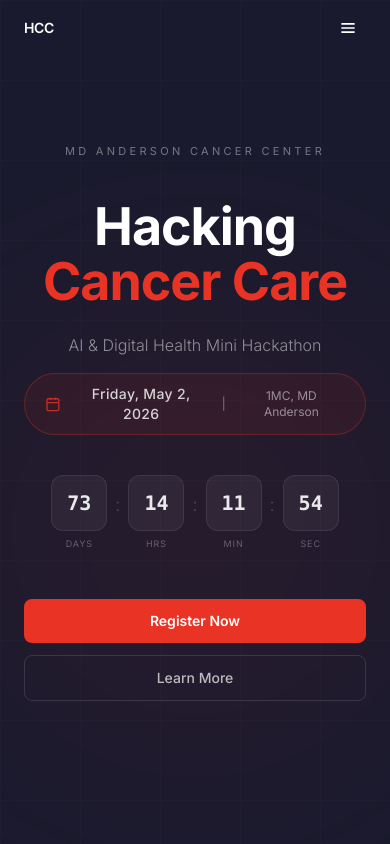
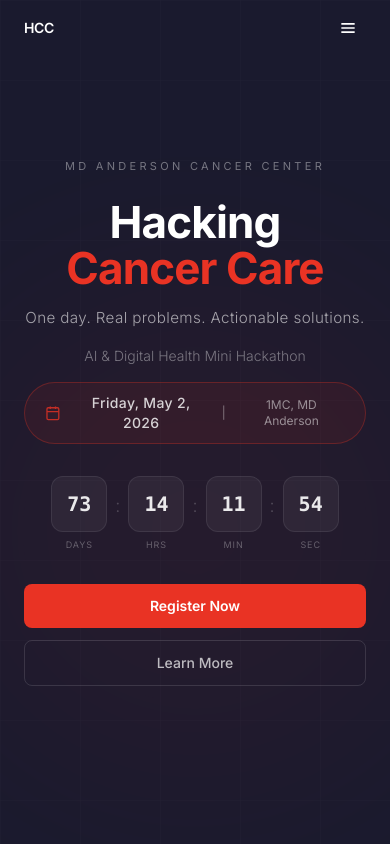
Before and after one commit to kabsam549-bot/hacking-cancer-care, a Next.js app: page / in a window 390 px wide. Shown: the top 844 px of the page. Built offline with nearby package versions, Linux system fonts and the light colour scheme.

Commit message:
Hero: Add tagline to hero, tighten mobile spacing, use 100svh

```diff
--- a/src/components/Hero.tsx
+++ b/src/components/Hero.tsx
@@ -33,7 +33,7 @@ export default function Hero() {
   return (
     <section
       id="hero"
-      className="relative min-h-screen flex flex-col items-center justify-center bg-[var(--color-navy)] text-white overflow-hidden px-6"
+      className="relative min-h-[100svh] flex flex-col items-center justify-center bg-[var(--color-navy)] text-white overflow-hidden px-6 py-16"
     >
       {/* Subtle grid */}
       <div
@@ -49,20 +49,24 @@ export default function Hero() {
       <div className="absolute top-1/3 left-1/2 -translate-x-1/2 w-[500px] h-[500px] bg-[var(--color-accent)] opacity-[0.05] rounded-full blur-[100px]" />
 
       <div className="relative z-10 w-full max-w-2xl mx-auto text-center">
-        <p className="text-[11px] uppercase tracking-[0.3em] text-white/40 mb-10">
+        <p className="text-[11px] uppercase tracking-[0.3em] text-white/40 mb-6 sm:mb-10">
           MD Anderson Cancer Center
         </p>
 
-        <h1 className="text-[3.25rem] sm:text-6xl md:text-7xl font-bold tracking-[-0.02em] leading-[1.05]">
+        <h1 className="text-[2.75rem] sm:text-6xl md:text-7xl font-bold tracking-[-0.02em] leading-[1.05]">
           Hacking
         </h1>
-        <h1 className="text-[3.25rem] sm:text-6xl md:text-7xl font-bold tracking-[-0.02em] leading-[1.05] text-[var(--color-accent)]">
+        <h1 className="text-[2.75rem] sm:text-6xl md:text-7xl font-bold tracking-[-0.02em] leading-[1.05] text-[var(--color-accent)]">
           Cancer Care
         </h1>
 
-        <div className="mt-6 mb-10">
-          <p className="text-base sm:text-lg text-white/50 font-light">
-            AI & Digital Health Mini Hackathon
+        <p className="mt-4 text-[0.95rem] sm:text-lg text-white/60 font-light tracking-wide">
+          One day. Real problems. Actionable solutions.
+        </p>
+
+        <div className="mt-4 sm:mt-6 mb-8 sm:mb-10">
+          <p className="text-sm sm:text-base text-white/40 font-light">
+            AI &amp; Digital Health Mini Hackathon
           </p>
           <div className="inline-flex items-center gap-3 mt-4 px-5 py-2.5 border border-[var(--color-accent)]/30 rounded-full bg-[var(--color-accent)]/[0.08]">
             <svg className="w-4 h-4 text-[var(--color-accent)] opacity-80" fill="none" viewBox="0 0 24 24" stroke="currentColor" strokeWidth={2}>
@@ -80,7 +84,7 @@ export default function Hero() {
         </div>
 
         {/* Countdown */}
-        <div className="inline-flex items-center gap-2 sm:gap-4 mb-12">
+        <div className="inline-flex items-center gap-2 sm:gap-4 mb-8 sm:mb-12">
           {[
             { value: days, label: "Days" },
             { value: hours, label: "Hrs" },
```
